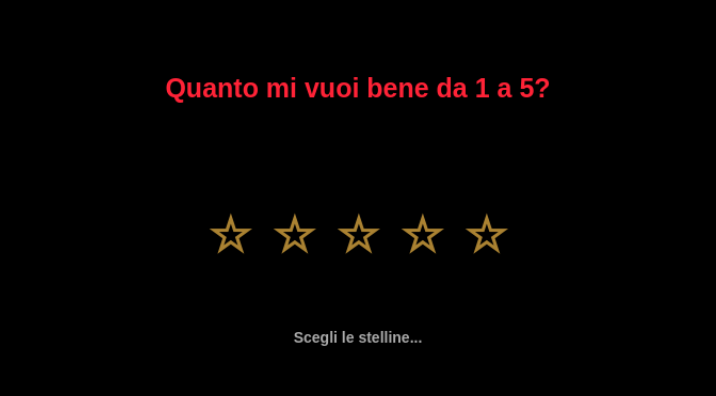
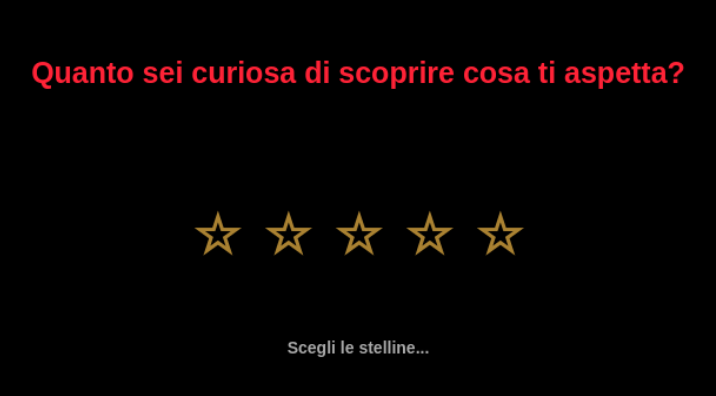
Before and after one commit to carlotta-cpu/sorpresa-matteo, a plain HTML site: page index.html in a window 1280 px wide. Shown: the part 164-560 px from the top of the page, without its empty margins (282-998 px from the left). Drawn offline with Linux system fonts and the light colour scheme.

Commit message:
Update index.html

```diff
--- a/index.html
+++ b/index.html
@@ -1,3 +1,4 @@
+
 <!DOCTYPE html>
 <html lang="it">
 <head>
@@ -56,8 +57,8 @@ const BIANCO = [255, 225, 225];
 
 function scalaSchermo() {
     const s = Math.min(
-        window.innerWidth / 950,
-        window.innerHeight / 750
+        window.innerWidth / 850,
+        window.innerHeight / 680
     );
 
     canvas.style.width = `${950 * s}px`;
@@ -124,7 +125,6 @@ function testo(x, y, frase, dimensione, color,
 
     ctx.save();
 
-    // Mantiene i caratteri dritti con coordinate Turtle.
     ctx.scale(1, -1);
 
     ctx.fillStyle = css(color);
@@ -203,7 +203,7 @@ function schermata_rating(intensita) {
 
     testo_graduale(
         0, 130,
-        "Quanto mi vuoi bene da 1 a 5?",
+        "Quanto sei curiosa di scoprire cosa ti aspetta?",
         25,
         colore(ROSSO_CHIARO, intensita),
         intensita
@@ -327,7 +327,6 @@ function punti_cuore(scala, angolo = 0) {
         x *= scala;
         y *= scala;
 
-        // Rotazione prospettica sul proprio asse verticale.
         const xr = x * Math.cos(angolo);
 
         punti.push([xr, y]);
@@ -370,8 +369,6 @@ function disegnaPoligono(punti, fill, stroke = fill, lineWidth = 1) {
 
 function disegna_cuore_pieno(scala, angolo = 0) {
 
-    // Ombra
-
     const puntiOmbra = punti_cuore(
         scala * 1.06,
         angolo
@@ -382,8 +379,6 @@ function disegna_cuore_pieno(scala, angolo = 0) {
         [30, 0, 5]
     );
 
-
-    // Sfumature rosse
 
     const colori = [
         [85, 0, 12],
@@ -413,8 +408,6 @@ function disegna_cuore_pieno(scala, angolo = 0) {
         );
     }
 
-
-    // Riflessi luminosi
 
     if (Math.abs(Math.cos(angolo)) > 0.65) {
 
@@ -601,7 +594,6 @@ function click(event) {
     }
 }
 
-// Riconoscimento immediato del tocco e del click.
 canvas.addEventListener("pointerdown", event => {
     event.preventDefault();
     click(event);
@@ -628,10 +620,6 @@ function animazione(ora) {
     frame++;
 
 
-    // ----------------------------------------------
-    // RATING
-    // ----------------------------------------------
-
     if (fase === "rating") {
 
         const intensita = Math.min(1, trascorso / 1.5);
@@ -639,10 +627,6 @@ function animazione(ora) {
         schermata_rating(intensita);
     }
 
-
-    // ----------------------------------------------
-    // PRIMA DOMANDA
-    // ----------------------------------------------
 
     else if (fase === "domanda1") {
 
@@ -657,10 +641,6 @@ function animazione(ora) {
     }
 
 
-    // ----------------------------------------------
-    // SECONDA DOMANDA
-    // ----------------------------------------------
-
     else if (fase === "domanda2") {
 
         schermata_domanda(
@@ -674,10 +654,6 @@ function animazione(ora) {
     }
 
 
-    // ----------------------------------------------
-    // ECCOLA QUA
-    // ----------------------------------------------
-
     else if (fase === "attesa") {
 
         schermata_attesa(trascorso);
@@ -687,10 +663,6 @@ function animazione(ora) {
         }
     }
 
-
-    // ----------------------------------------------
-    // CUORE
-    // ----------------------------------------------
 
     else if (fase === "cuore") {
 
@@ -719,13 +691,8 @@ function animazione(ora) {
 
         else {
 
-            // Pulsazione
-
             const pulsazione =
                 1 + 0.035 * Math.sin(frame * 0.08);
-
-
-            // Rotazione verticale sul proprio asse
 
             const rotazione = frame * 0.025;
 
@@ -737,9 +704,6 @@ function animazione(ora) {
             scritte_cuore(1);
 
             disegna_luci(1);
-
-
-            // Firma Lotty: compare solo alla fine
 
             if (trascorso > 9) {
 
```
